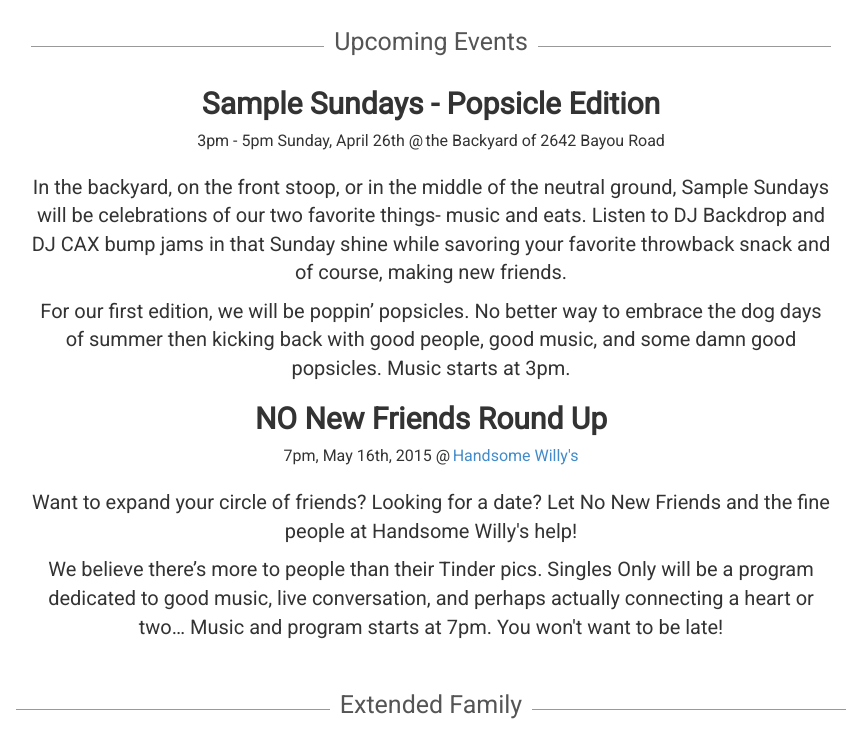
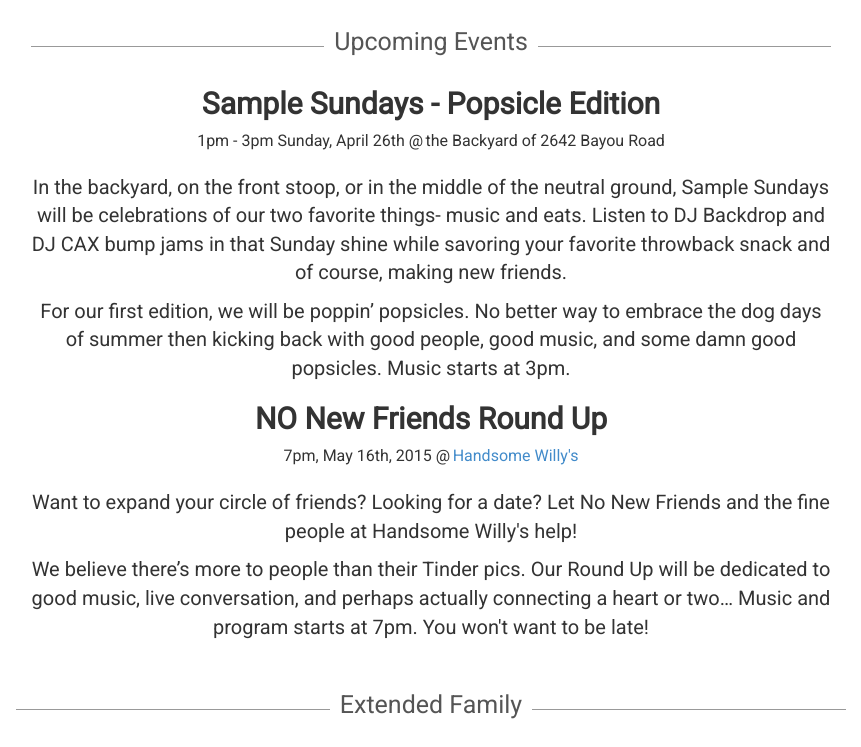
Before and after one commit to NoNewFriends/no_new_friends, a plain HTML site: page index.html in a window 1280 px wide. Shown: the part 740-1487 px from the top of the page, without its empty margins (209-1070 px from the left). Drawn offline with Linux system fonts and the light colour scheme; a script that the page names is missing.

Commit message:
Update index.html

```diff
--- a/index.html
+++ b/index.html
@@ -85,7 +85,7 @@
         <!-- BEGIN EVENT -->
         <div class="event">
             <h2 class="title">Sample Sundays - Popsicle Edition</h2>
-            <div class="date">3pm - 5pm Sunday, April 26th @ </div>
+            <div class="date">1pm - 3pm Sunday, April 26th @ </div>
             <div class="location">
               the Backyard of 2642 Bayou Road
             </div>
@@ -111,7 +111,7 @@
                 Want to expand your circle of friends? Looking for a date? Let No New Friends and the fine people at Handsome Willy's help!
               </p>
               <p>
-                We believe there’s more to people than their Tinder pics. Singles Only will be a program dedicated to good music, live conversation, and perhaps actually connecting a heart or two… Music and program starts at 7pm. You won't want to be late!
+                We believe there’s more to people than their Tinder pics. Our Round Up will be dedicated to good music, live conversation, and perhaps actually connecting a heart or two… Music and program starts at 7pm. You won't want to be late!
               </p>
             </div>
           </div>
```
